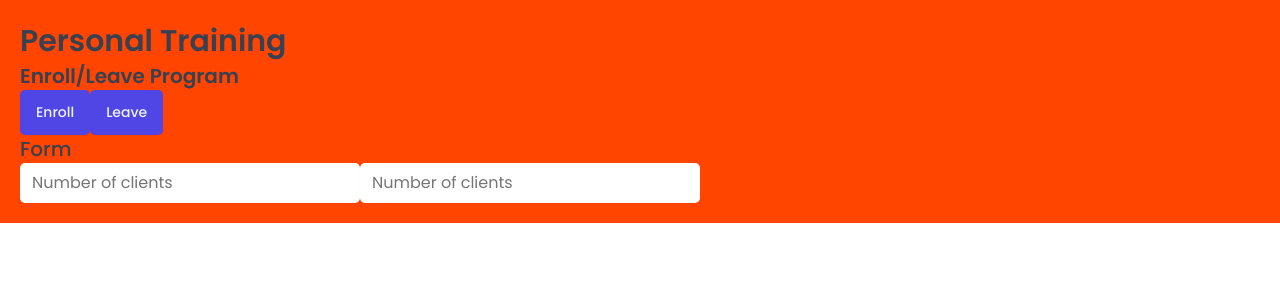
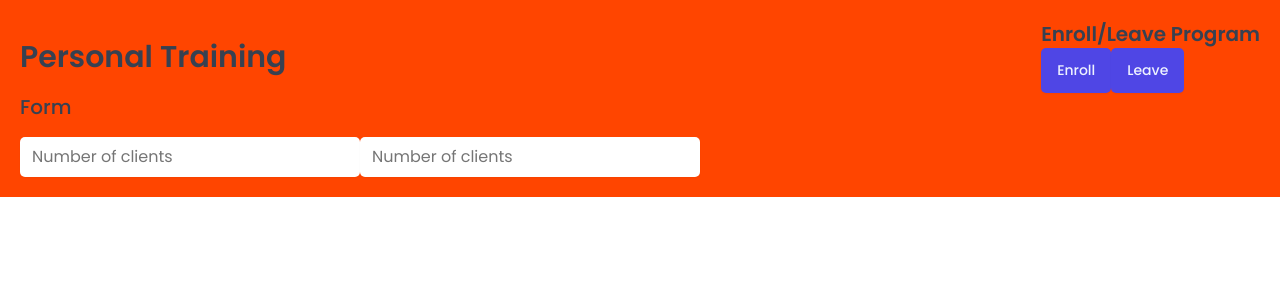
Before and after one commit to SunpreetSandhu/personal-training, a React (Vite) app: page / in a window 1280 px wide. Shown: the top 300 px of the page. Built offline with nearby package versions, Linux system fonts and the light colour scheme; a web font is replaced by a local one.

Commit message:
styled vertical and horizontal rows

```diff
--- a/src/App.jsx
+++ b/src/App.jsx
@@ -3,6 +3,7 @@
 import Button from "./ui/Button";
 import Heading from "./ui/Heading";
 import Input from "./ui/Input";
+import Row from "./ui/Row";
 
 const H1 = styled.h1`
   font-size: 30px;
@@ -19,15 +20,21 @@
     <>
       <GlobalStyles />
       <StyledApp>
+        <Row type="horizontal">
           <Heading as="h1">Personal Training</Heading>
+          <div>
             <Heading as="h2">Enroll/Leave Program</Heading>
-
             <Button onClick={() => alert("enroll")}>Enroll</Button>
             <Button onClick={() => alert("leave")}>Leave</Button>
+          </div>
+        </Row>
+        <Row type="vertical">
           <Heading as="h3">Form</Heading>
-
+          <form>
             <Input type="number" placeholder="Number of clients" />
             <Input type="number" placeholder="Number of clients" />
+          </form>
+        </Row>
       </StyledApp>
     </>
   );
--- /dev/null
+++ b/src/ui/Row.jsx
@@ -0,0 +1,25 @@
+import styled, { css } from "styled-components";
+
+const Row = styled.div`
+  display: flex;
+
+  ${(props) =>
+    props.type === "horizontal" &&
+    css`
+      justify-content: space-between;
+      align-items: center;
+    `}
+
+  ${(props) =>
+    props.type === "vertical" &&
+    css`
+      flex-direction: column;
+      gap: 1.6rem;
+    `}
+`;
+
+Row.defaultProps = {
+  type: "vertical",
+};
+
+export default Row;
```
Lines whose indentation alone changed are shown as unchanged.
